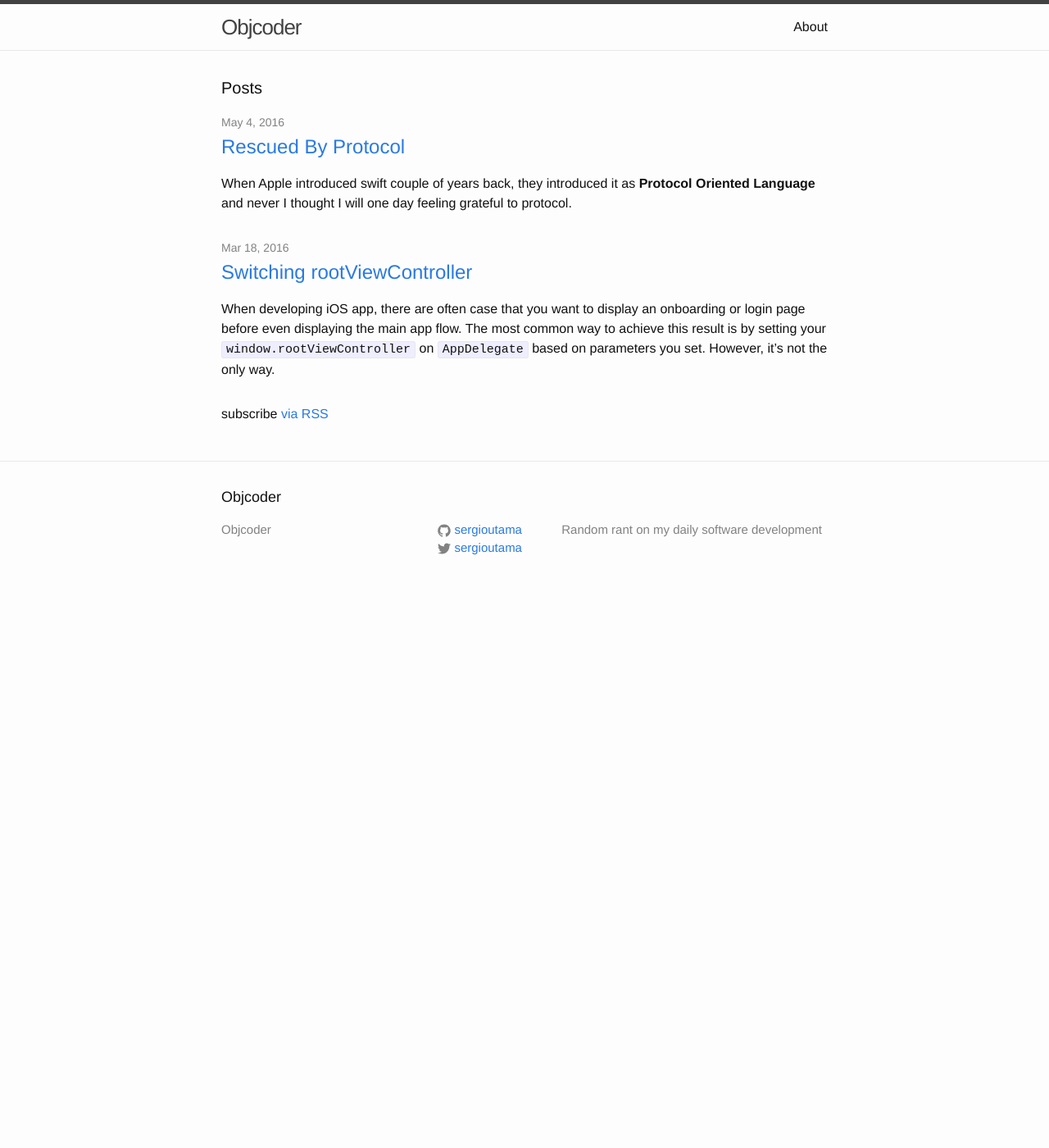
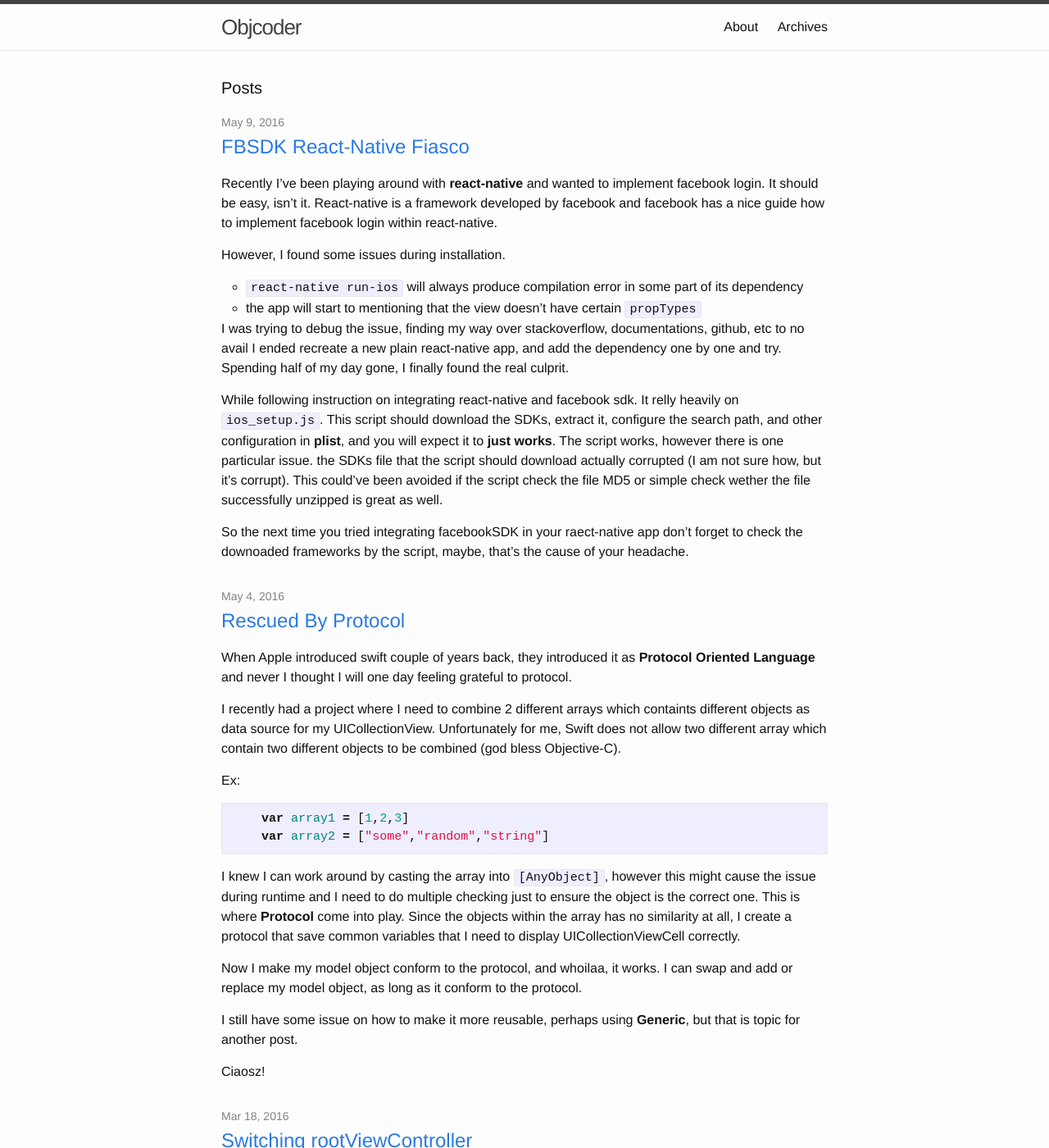
Before and after one commit to sergioutama/sergioutama.github.io, a Jekyll site: the page built from index.html, in a window 1280 px wide and 1400 px high. Shown: the whole window at 82% size. Built offline with Jekyll 4.4.1, drawn with Linux system fonts in a browser that asks for light colours; the list of posts is cut into pages by our own code; some of the changed text lies outside the part shown.

Commit message:
fbsdk react-native fiasco

````diff
--- a/_config.yml
+++ b/_config.yml
@@ -12,8 +12,16 @@ description: > # this means to ignore newlines until "baseurl:"
   Random rant on my daily software development
 baseurl: "" # the subpath of your site, e.g. /blog
 url: "http://sergioutama.github.io" # the base hostname & protocol for your site
+paginate: 1
+
+
 twitter_username: sergioutama
 github_username:  sergioutama
 
 # Build settings
 markdown: kramdown
+
+# Gems
+gems:
+  - jekyll-paginate
+  - jekyll-gist
--- a/_includes/footer.html
+++ b/_includes/footer.html
@@ -29,7 +29,9 @@
       </div>
 
       <div class="footer-col footer-col-3">
-        <p>{{ site.description }}</p>
+        <p>{{ site.description }}<br />
+        Subscribe <a href="{{ "/feed.xml" | prepend: site.baseurl }}">via RSS</a>
+        </p>
       </div>
     </div>
 
--- a/_posts/2016-03-18-welcome-to-jekyll.markdown
+++ b/_posts/2016-03-18-welcome-to-jekyll.markdown
@@ -6,24 +6,33 @@ categories: ios
 ---
 When developing iOS app, there are often case that you want to display an onboarding or login page before even displaying the main app flow. The most common way to achieve this result is by setting your `window.rootViewController` on `AppDelegate` based on parameters you set. However, it's not the only way.
 
-##1. Switching rootViewController
+### 1. Switching rootViewController
+
 Switch view controller
+
 Caveat :
+
 - Dirty flow
 
-##2. Presenting ViewController
+
+### 2. Presenting ViewController
+
 Present view controller normally
+
 Caveat :
+
 - glitch when displaying the first view controller
 - might cause error warning the view controller displayed without visible view
 
-##3. ViewController containment
-Swtich using viewcontroller containment
-ex: CLHoppingViewController
+
+### 3. ViewController containment
+
+Using viewcontroller containment
+
 Caveat :
 - slow
 
 ref :
-- http://stackoverflow.com/questions/15287678/warning-attempt-to-present-viewcontroller-whose-view-is-not-in-the-window-hiera
-- http://stackoverflow.com/questions/28379327/ios-warning-attempt-to-present-viewcontroller-whose-view-is-not-in-the-window
-- http://stackoverflow.com/questions/19962276/best-practices-for-storyboard-login-screen-handling-clearing-of-data-upon-logou
+- [Stackoverflow - Warning Attempt to present viewController whose view is not in the window hierarchy](http://stackoverflow.com/questions/15287678/warning-attempt-to-present-viewcontroller-whose-view-is-not-in-the-window-hiera)
+- [Stackoverflow - Warning Attempt to present viewController whose view is not in the window](http://stackoverflow.com/questions/28379327/ios-warning-attempt-to-present-viewcontroller-whose-view-is-not-in-the-window)
+- [Stackoverflow - Best practices for storyboard login screen](http://stackoverflow.com/questions/19962276/best-practices-for-storyboard-login-screen-handling-clearing-of-data-upon-logou)
--- a/_posts/2016-05-04-rescued-by-protocol.markdown
+++ b/_posts/2016-05-04-rescued-by-protocol.markdown
@@ -9,7 +10,7 @@ When Apple introduced swift couple of years back, they introduced it as **Protoc
 I recently had a project where I need to combine 2 different arrays which containts different objects as data source for my UICollectionView. Unfortunately for me, Swift does not allow two different array which contain two different objects to be combined (god bless Objective-C).
 
 Ex:
-```
+``` swift
     var array1 = [1,2,3]
     var array2 = ["some","random","string"]
 ```
--- /dev/null
+++ b/_posts/2017-05-09-fbsdk-react-native-fiasco.markdown
@@ -0,0 +1,21 @@
+---
+layout: post
+title:  "FBSDK React-Native Fiasco"
+date:   2016-05-09 17:24:18 +0800
+categories: ios
+---
+
+Recently I've been playing around with **react-native** and wanted to implement facebook login.
+It should be easy, isn't it. React-native is a framework developed by facebook and facebook has a nice guide how to implement facebook login within react-native.
+
+However, I found some issues during installation.
+
+- `react-native run-ios` will always produce compilation error in some part of its dependency
+- the app will start to mentioning that the view doesn't have certain `propTypes`
+
+I was trying to debug the issue, finding my way over stackoverflow, documentations, github, etc to no avail
+I ended recreate a new plain react-native app, and add the dependency one by one and try. Spending half of my day gone, I finally found the real culprit.
+
+While following instruction on integrating react-native and facebook sdk. It relly heavily on `ios_setup.js`. This script should download the SDKs, extract it, configure the search path, and other configuration in **plist**, and you will expect it to **just works**. The script works, however there is one particular issue. the SDKs file that the script should download actually corrupted (I am not sure how, but it's corrupt). This could've been avoided if the script check the file MD5 or simple check wether the file successfully unzipped is great as well.
+
+So the next time you tried integrating facebookSDK in your raect-native app don't forget to check the downoaded frameworks by the script, maybe, that's the cause of your headache.
--- a/index.html
+++ b/index.html
@@ -3,9 +3,7 @@ layout: default
 ---
 
 <div class="home">
-
   <h1 class="page-heading">Posts</h1>
-
   <ul class="post-list">
     {% for post in site.posts %}
       <li>
@@ -13,11 +11,9 @@ layout: default
         <h2>
           <a class="post-link" href="{{ post.url | prepend: site.baseurl }}">{{ post.title }}</a>
         </h2>
-        {{ post.excerpt }}
+        {{ post.content }}
       </li>
     {% endfor %}
   </ul>
 
-  <p class="rss-subscribe">subscribe <a href="{{ "/feed.xml" | prepend: site.baseurl }}">via RSS</a></p>
-
 </div>
````
Also changed, not shown: other parts of _posts/2016-05-04-rescued-by-protocol.markdown (+1 -0 lines), archives.html (added, +21 -0 lines), projects.html (added, +10 -0 lines).
